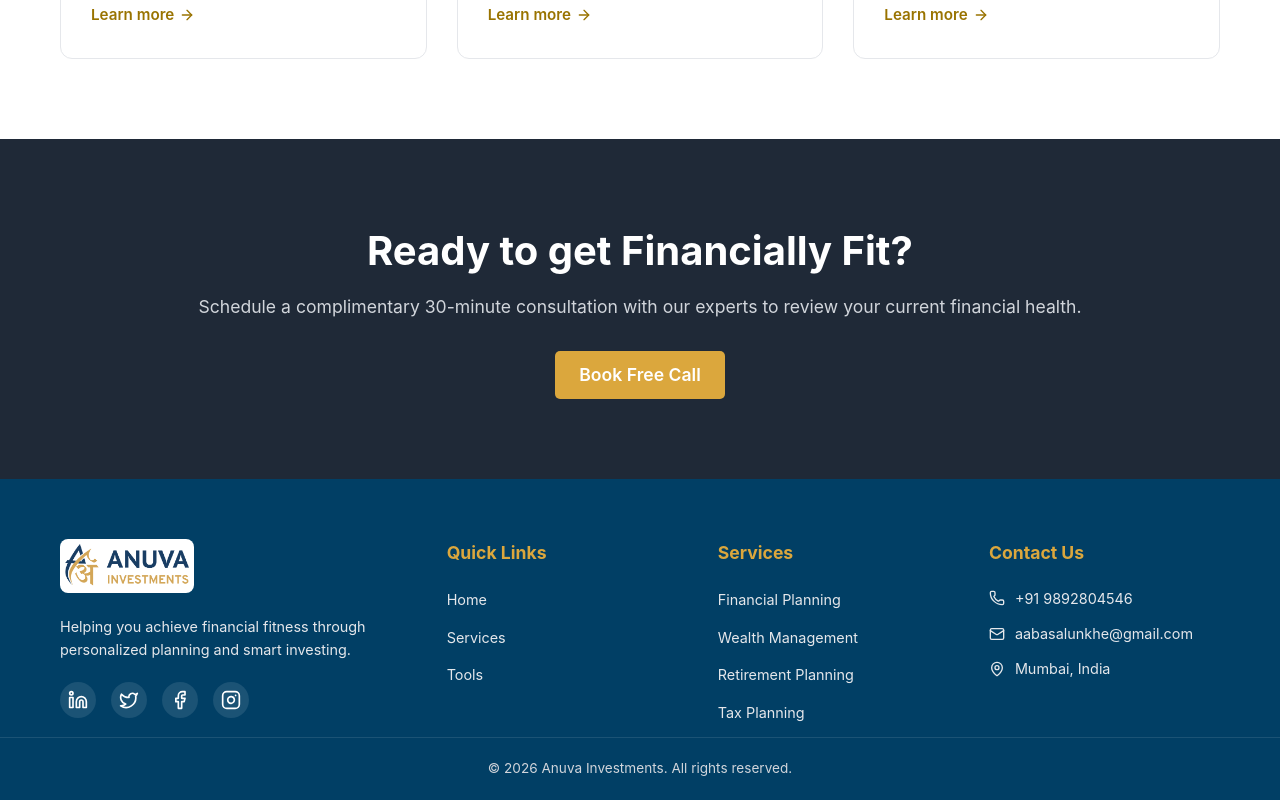
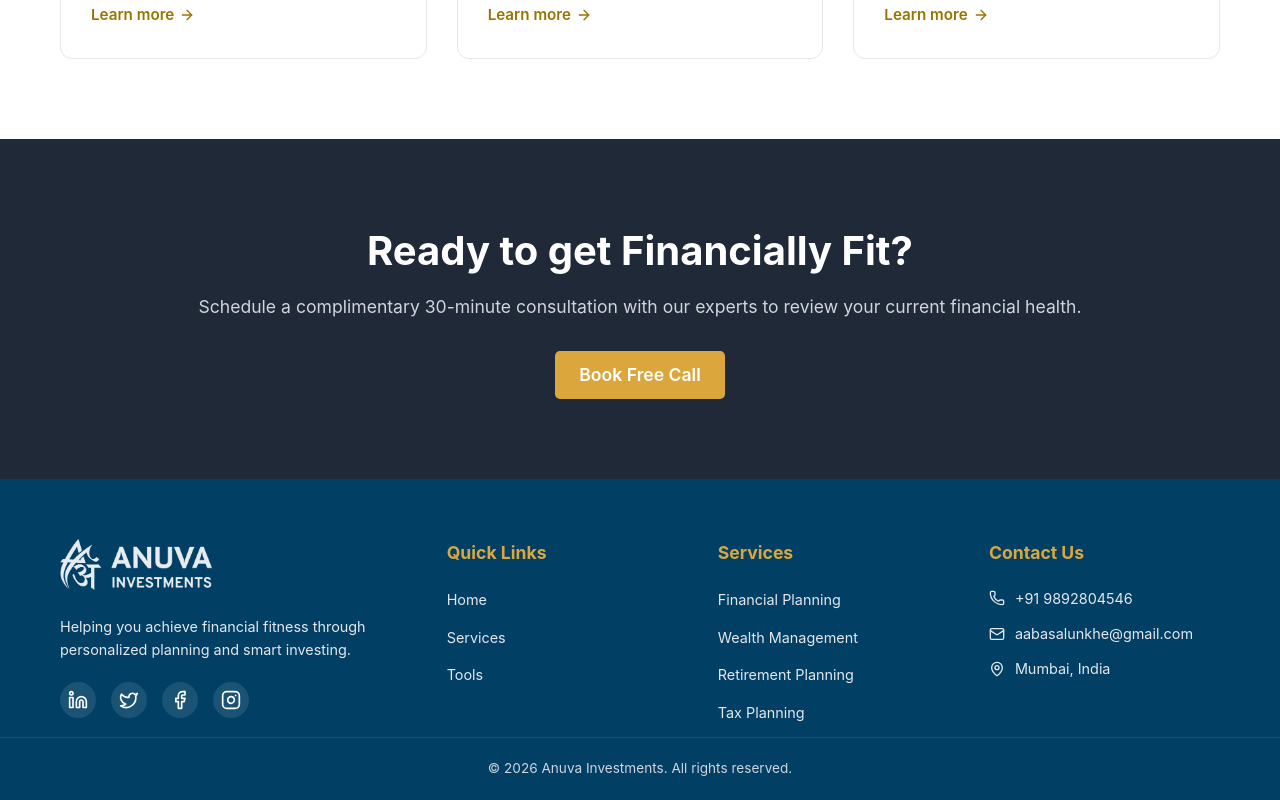
Before and after one commit to Kashy222/anuva-investments, a React (Vite) app: page / in a window 1280 px wide. Shown: the part 1853-2653 px from the top of the page. Built offline with nearby package versions, Linux system fonts and the light colour scheme.

Commit message:
Refactor: Footer logo styling (Removed white BG, applied white filter)

```diff
--- a/src/components/Layout.css
+++ b/src/components/Layout.css
@@ -89,10 +89,8 @@
     /* Reduced to ~90% (was 60px) */
     width: auto;
     object-fit: contain;
-    background: white;
-    /* Optional: if logo acts better on white */
-    padding: 5px;
-    border-radius: 8px;
+    filter: brightness(0) invert(1);
+    opacity: 0.9;
 }
 
 .footer-desc {
```
